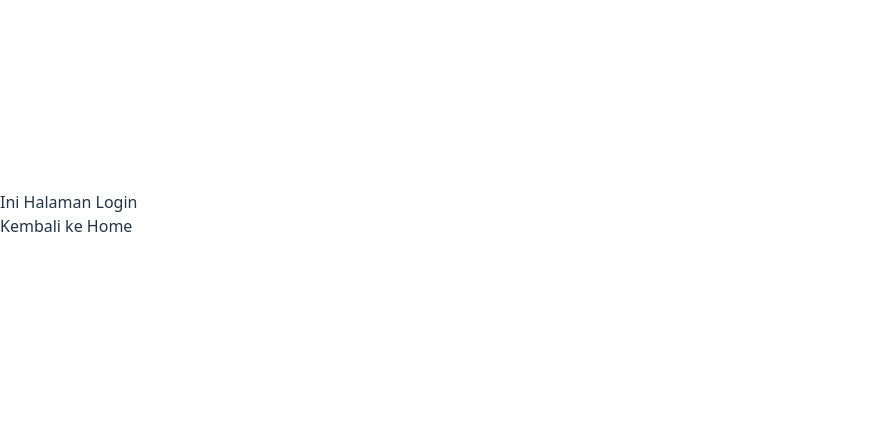
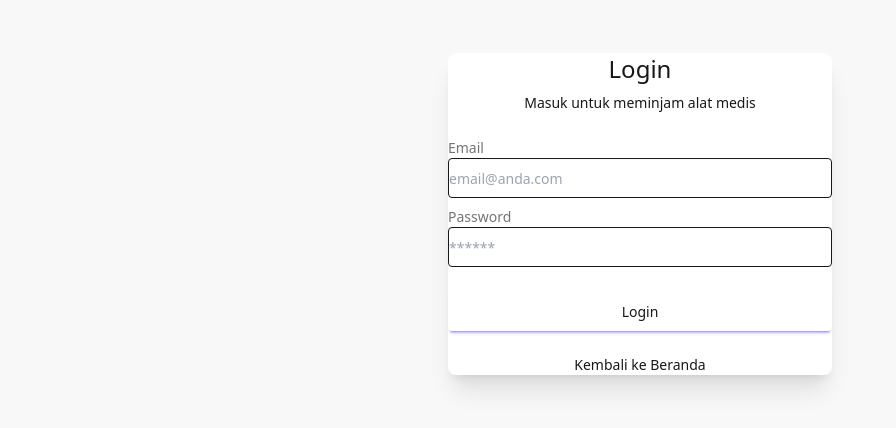
Before and after one commit to mrestuab/medisLink, a React app in the folder frontend/: page /login in a window 1280 px wide. Shown: the part 186-614 px from the top of the page, without its empty margins (0-896 px from the left). Built offline with nearby package versions, Linux system fonts and the light colour scheme; the HTML template or start-up script is replaced by a standard one.

Commit message:
install tailwindcss dan daisyui for css component

```diff
--- a/frontend/package.json
+++ b/frontend/package.json
@@ -11,6 +11,7 @@
   },
   "dependencies": {
     "axios": "^1.13.2",
+    "daisyui": "^5.4.7",
     "react": "^19.1.1",
     "react-dom": "^19.1.1",
     "react-router-dom": "^7.9.5"
--- a/frontend/src/index.css
+++ b/frontend/src/index.css
@@ -1,74 +1,8 @@
-:root {
-  font-family: system-ui, Avenir, Helvetica, Arial, sans-serif;
-  line-height: 1.5;
-  font-weight: 400;
+/* Import DaisyUI's prebuilt component CSS as a fallback to ensure components
+	like .btn, .navbar, .hero, etc. are available in the final bundle. This
+	helps when the plugin-based injection doesn't appear in the output. */
+@import "daisyui/chunks.css";
 
-  color-scheme: light dark;
-  color: rgba(255, 255, 255, 0.87);
-  background-color: #242424;
-
-  font-synthesis: none;
-  text-rendering: optimizeLegibility;
-  -webkit-font-smoothing: antialiased;
-  -moz-osx-font-smoothing: grayscale;
-}
-
-a {
-  font-weight: 500;
-  color: #646cff;
-  text-decoration: inherit;
-}
-a:hover {
-  color: #535bf2;
-}
-
-body {
-  margin: 0;
-  display: flex;
-  place-items: center;
-  min-width: 320px;
-  min-height: 100vh;
-}
-
-h1 {
-  font-size: 3.2em;
-  line-height: 1.1;
-}
-
-button {
-  border-radius: 8px;
-  border: 1px solid transparent;
-  padding: 0.6em 1.2em;
-  font-size: 1em;
-  font-weight: 500;
-  font-family: inherit;
-  background-color: #1a1a1a;
-  cursor: pointer;
-  transition: border-color 0.25s;
-}
-button:hover {
-  border-color: #646cff;
-}
-button:focus,
-button:focus-visible {
-  outline: 4px auto -webkit-focus-ring-color;
-}
-
-@media (prefers-color-scheme: light) {
-  :root {
-    color: #213547;
-    background-color: #ffffff;
-  }
-  a:hover {
-    color: #747bff;
-  }
-  button {
-    background-color: #f9f9f9;
-  }
-}
-
-/* Tailwind directives (added manually because the Tailwind CLI was not available)
-   Keep these at the end so the project's existing rules remain effective. */
 @tailwind base;
 @tailwind components;
 @tailwind utilities;
--- a/frontend/src/pages/HomePage.jsx
+++ b/frontend/src/pages/HomePage.jsx
@@ -3,9 +3,41 @@ import { Link } from 'react-router-dom'
 
 const HomePage = () => {
   return (
-    <div>
-      <h2>Ini Halaman Beranda (Home)</h2>
-      <Link to="/login">Pergi ke Halaman Login</Link>
+    <div className="flex flex-col min-h-screen">
+      {/* 1. Navbar */}
+      <div className="navbar bg-base-100 shadow-lg">
+        <div className="flex-1">
+          <Link to="/" className="btn btn-ghost text-xl">
+            MedisLink
+          </Link>
+        </div>
+        <div className="flex-none">
+          <ul className="menu menu-horizontal px-1">
+            <li>
+              <Link to="/login" className="btn btn-primary">
+                Login
+              </Link>
+            </li>
+          </ul>
+        </div>
+      </div>
+
+      {/* 2. Hero Section */}
+      <div className="hero min-h-[calc(100vh-80px)] bg-base-200">
+        <div className="hero-content text-center">
+          <div className="max-w-md">
+            <h1 className="text-5xl font-bold">Selamat Datang di MedisLink</h1>
+            <p className="py-6">
+              Solusi peminjaman alat medis cepat dan terjangkau. Pinjam kursi roda,
+              tongkat, dan lainnya dengan mudah.
+            </p>
+            {/* Kita bisa arahkan ke halaman "list alat" nantinya */}
+            <Link to="/tools" className="btn btn-primary">
+              Lihat Alat Medis
+            </Link>
+          </div>
+        </div>
+      </div>
     </div>
   )
 }
--- a/frontend/src/pages/LoginPage.jsx
+++ b/frontend/src/pages/LoginPage.jsx
@@ -3,9 +3,53 @@ import { Link } from 'react-router-dom'
 
 const LoginPage = () => {
   return (
-    <div>
-      <h2>Ini Halaman Login</h2>
-      <Link to="/">Kembali ke Home</Link>
+    <div className="flex items-center justify-center min-h-screen bg-base-200">
+      <div className="card w-96 bg-base-100 shadow-xl">
+        <div className="card-body">
+          <h2 className="card-title justify-center text-2xl">Login</h2>
+          <p className="text-center text-sm mb-4">
+            Masuk untuk meminjam alat medis
+          </p>
+
+          <form>
+            {/* Email Input */}
+            <div className="form-control w-full">
+              <label className="label">
+                <span className="label-text">Email</span>
+              </label>
+              <input
+                type="email"
+                placeholder="email@anda.com"
+                className="input input-bordered w-full"
+              />
+            </div>
+
+            {/* Password Input */}
+            <div className="form-control w-full mt-2">
+              <label className="label">
+                <span className="label-text">Password</span>
+              </label>
+              <input
+                type="password"
+                placeholder="******"
+                className="input input-bordered w-full"
+              />
+            </div>
+
+            <div className="card-actions justify-end mt-6">
+              <button type="submit" className="btn btn-primary w-full">
+                Login
+              </button>
+            </div>
+          </form>
+
+          <div className="text-center mt-4 text-sm">
+            <Link to="/" className="link link-primary">
+              Kembali ke Beranda
+            </Link>
+          </div>
+        </div>
+      </div>
     </div>
   )
 }
--- a/frontend/tailwind.config.cjs
+++ b/frontend/tailwind.config.cjs
@@ -1,8 +1,3 @@
-/**
- * Tailwind CSS configuration (manual created because the Tailwind CLI is not available
- * via `npx` in this environment). This config targets the project's HTML and React
- * source files so Tailwind can tree-shake unused styles.
- */
 module.exports = {
   content: [
     './index.html',
@@ -11,5 +6,7 @@ module.exports = {
   theme: {
     extend: {},
   },
-  plugins: [],
+  plugins: [
+      require('daisyui')
+  ],
 }
```
Also changed, not shown: 1 other file (tests, documents, lock files or other folders).
